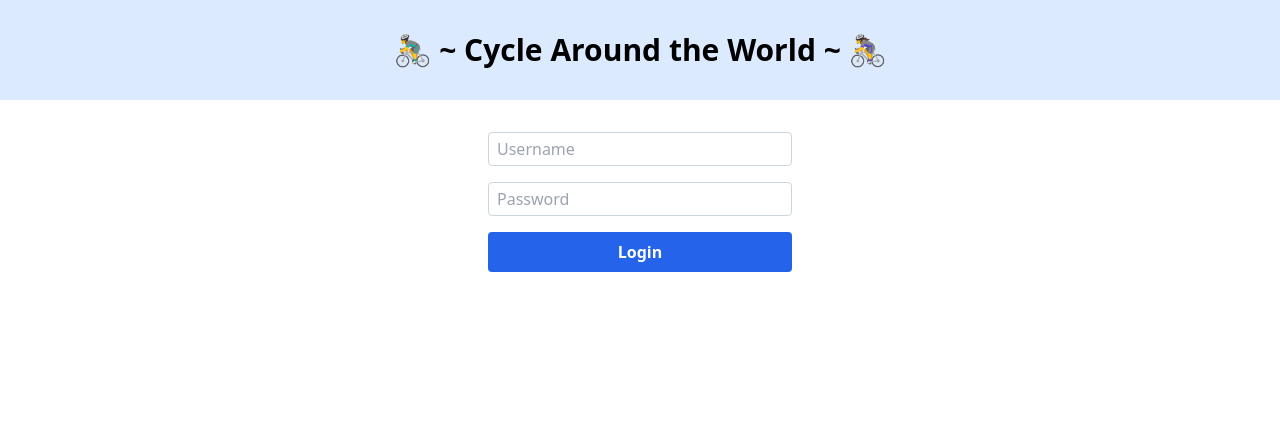
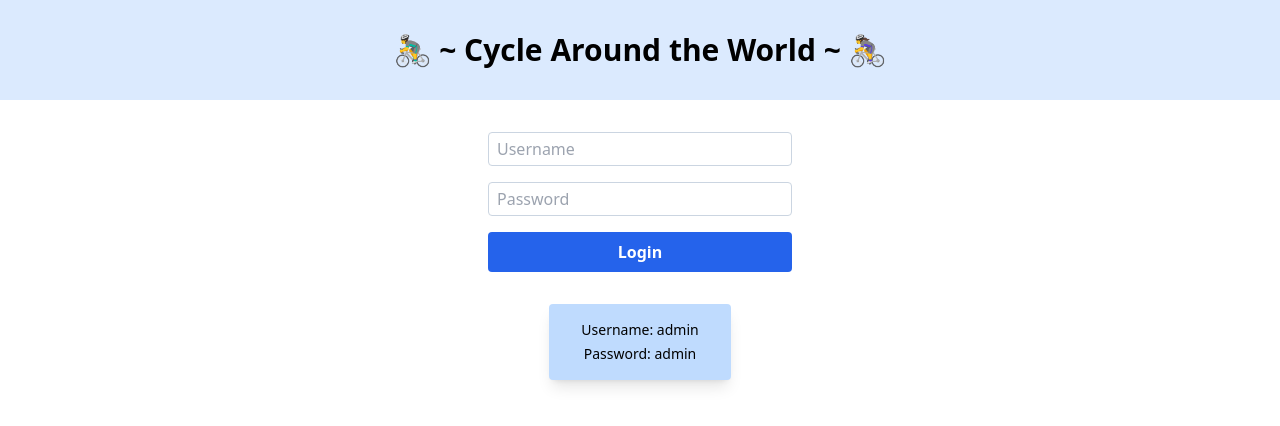
Before and after one commit to lucky-ivanius/cycle-around-the-world-web, an Angular app: page /login in a window 1280 px wide. Shown: the top 426 px of the page. Built offline with nearby package versions, Linux system fonts and the light colour scheme.

Commit message:
Add public credentials

```diff
--- a/src/app/auth/login/login.component.html
+++ b/src/app/auth/login/login.component.html
@@ -1,10 +1,10 @@
 <div class="flex flex-col items-center justify-start gap-8 p-8">
-  <div class="w-1/4 bg-red-200 px-8 py-4 rounded" [hidden]="!error">
+  <div class="w-1/4 px-8 py-4 bg-red-200 rounded" [hidden]="!error">
     {{ error }}
   </div>
 
   <form
-    class="flex flex-col items-center justify-start gap-4 w-full container"
+    class="container flex flex-col items-center justify-start w-full gap-4"
     [formGroup]="loginForm"
     (ngSubmit)="login()"
   >
@@ -13,21 +13,27 @@
       name="username"
       formControlName="username"
       placeholder="Username"
-      class="border border-slate-300 rounded px-2 py-1 w-1/4"
+      class="w-1/4 px-2 py-1 border rounded border-slate-300"
     />
     <input
       type="password"
       name="password"
       formControlName="password"
       placeholder="Password"
-      class="border border-slate-300 rounded px-2 py-1 w-1/4"
+      class="w-1/4 px-2 py-1 border rounded border-slate-300"
     />
     <button
       type="submit"
-      class="bg-blue-600 px-4 py-2 rounded text-white w-1/4 font-semibold disabled:bg-blue-200 disabled:cursor-not-allowed"
+      class="w-1/4 px-4 py-2 font-semibold text-white bg-blue-600 rounded disabled:bg-blue-200 disabled:cursor-not-allowed"
       [disabled]="isLoading"
     >
       Login
     </button>
   </form>
+  <div
+    class="flex flex-col items-center justify-start gap-1 px-8 py-4 bg-blue-200 rounded shadow-lg"
+  >
+    <p class="text-sm">Username: admin</p>
+    <p class="text-sm">Password: admin</p>
+  </div>
 </div>
```
